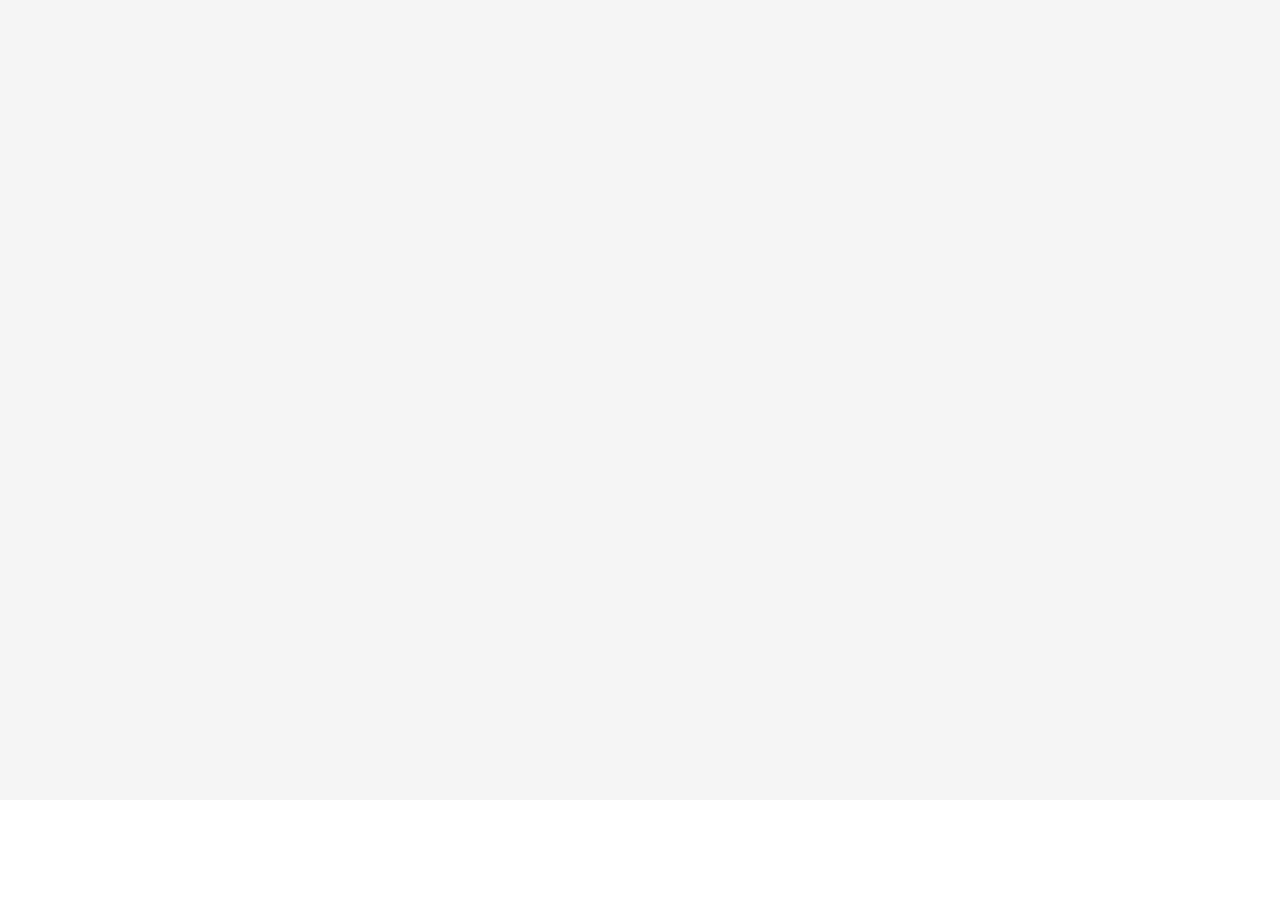
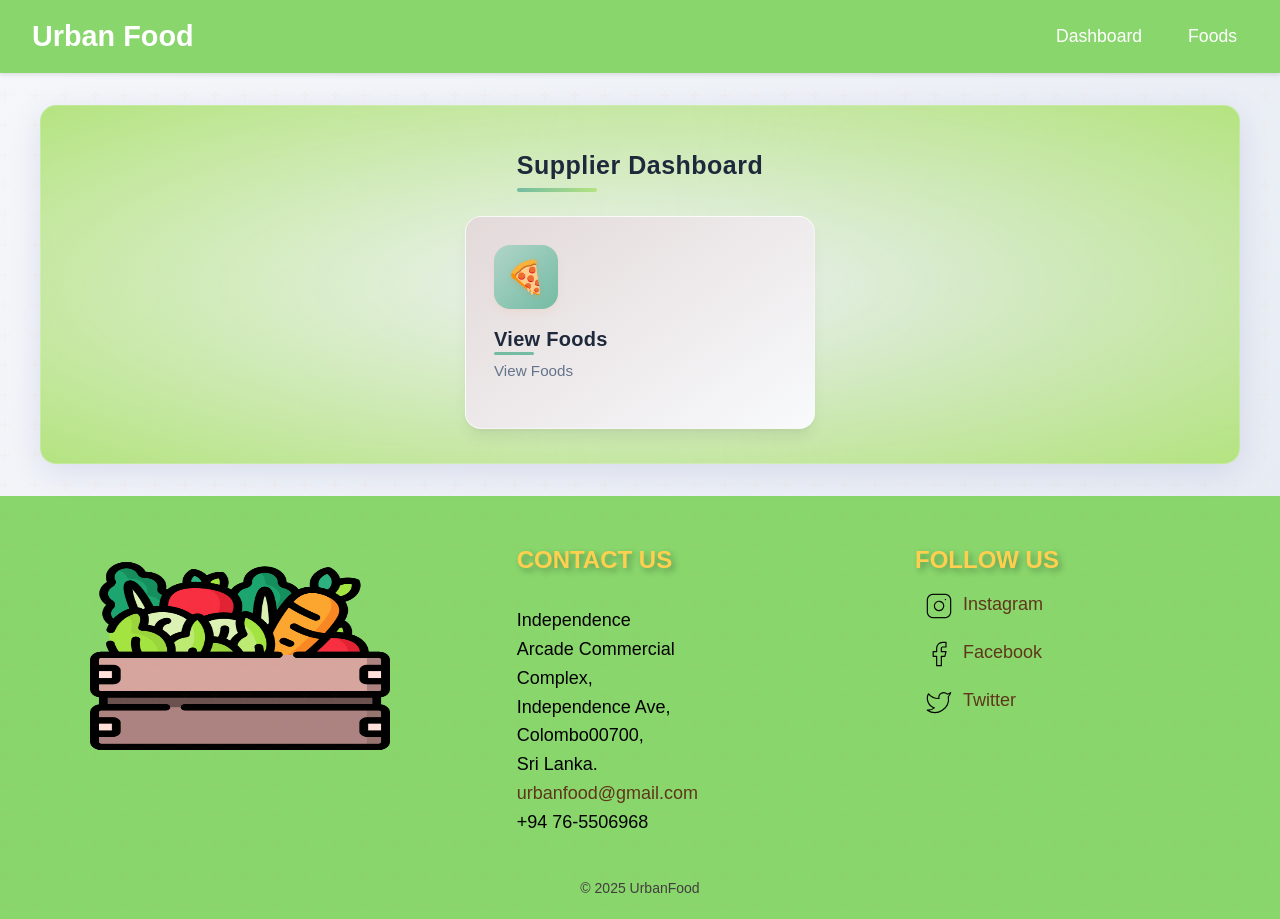
Before and after one commit to uvindusl/DM2-Frontend-repo, a React (Vite) app: page /supplier/dashboard in a window 1280 px wide. Before the commit this address had no page. Before the commit the page ends 800 px from the top, so only its background shows below. Built offline with nearby package versions, Linux system fonts and the light colour scheme.

Commit message:
Add Supplier Dashboard and update routing for supplier login

```diff
--- a/src/App.tsx
+++ b/src/App.tsx
@@ -16,6 +16,7 @@ import EmployeeDashboard from "./pages/EmployeeDashboard";
 import PaymentPage from "./pages/PaymentPage";
 import EmployeeViewOrders from "./pages/EmployeeViewOrders";
 import SupplierLoginPage from "./pages/SupplierLoginPage";
+import SupplierDashboard from "./pages/SupplierDashborad";
 
 function App() {
   return (
@@ -53,6 +54,7 @@ function App() {
             element={<EmployeeViewOrders />}
           />
           <Route path="/supplier" element={<SupplierLoginPage />} />
+          <Route path="/supplier/dashboard" element={<SupplierDashboard />} />
         </Routes>
       </main>
     </div>
--- /dev/null
+++ b/src/components/SupplierNavBar.tsx
@@ -0,0 +1,51 @@
+import "bootstrap/dist/css/bootstrap.min.css";
+import "../css/navBar.css";
+
+function SupplierNavBar() {
+  return (
+    <>
+      <nav className="navbar navbar-expand-lg bg-body-tertiary">
+        <div className="container-fluid">
+          <a className="navbar-brand" href="/">
+            Urban Food
+          </a>
+          <button
+            className="navbar-toggler"
+            type="button"
+            data-bs-toggle="collapse"
+            data-bs-target="#navbarSupportedContent"
+            aria-controls="navbarSupportedContent"
+            aria-expanded="false"
+            aria-label="Toggle navigation"
+          >
+            <span className="navbar-toggler-icon"></span>
+          </button>
+        </div>
+        <div className="collapse navbar-collapse" id="navbarSupportedContent">
+          <ul className="navbar-nav me-auto mb-2 mb-lg-0">
+            <li className="nav-item">
+              <a
+                className="nav-link active"
+                aria-current="page"
+                href="/employee/dashboard"
+              >
+                Dashboard
+              </a>
+            </li>
+            <li className="nav-item">
+              <a
+                className="nav-link active"
+                aria-current="page"
+                href="/employee/view/Foods"
+              >
+                Foods
+              </a>
+            </li>
+          </ul>
+        </div>
+      </nav>
+    </>
+  );
+}
+
+export default SupplierNavBar;
--- /dev/null
+++ b/src/pages/SupplierDashborad.tsx
@@ -0,0 +1,88 @@
+import React, { useState } from "react";
+import Footer from "../components/Footer";
+import "../css/EmployeeDashboard.css";
+import { useNavigate } from "react-router-dom";
+import SupplierNavBar from "../components/SupplierNavBar";
+
+interface DashboardTile {
+  title: string;
+  description: string;
+  icon: string;
+  route: string;
+  routeAdd: string;
+  buttonName: string;
+}
+
+const SupplierDashboard: React.FC = () => {
+  const [searchTerm] = useState("");
+  const navigate = useNavigate();
+
+  const dashboardTiles: DashboardTile[] = [
+    {
+      title: "View Foods",
+      description: "View Foods",
+      icon: "🍕",
+      route: "/employee/view/foods",
+      routeAdd: "",
+      buttonName: " foods",
+    },
+  ];
+
+  const filteredTiles = dashboardTiles.filter(
+    (tile) =>
+      tile.title.toLowerCase().includes(searchTerm.toLowerCase()) ||
+      tile.description.toLowerCase().includes(searchTerm.toLowerCase())
+  );
+
+  const navigateTo = (route: string) => {
+    navigate(route);
+  };
+
+  const navigateToAdd = (routeAdd: string) => {
+    navigate(routeAdd);
+  };
+
+  return (
+    <div className="bg-gray-100 min-h-screen">
+      <SupplierNavBar />
+
+      <main className="container mx-auto p-4">
+        <div className="mb-6">
+          <h2 className="text-xl font-semibold mb-4">Supplier Dashboard</h2>
+        </div>
+
+        <div className="grid grid-cols-1 sm:grid-cols-2 md:grid-cols-3 gap-4">
+          {filteredTiles.map((tile, index) => (
+            <div
+              key={index}
+              className="bg-white rounded-lg shadow-md hover:shadow-lg transition duration-200 cursor-pointer"
+              onClick={() => navigateTo(tile.route)}
+            >
+              <div className="p-6">
+                <div className="text-3xl mb-2">{tile.icon}</div>
+                <h3 className="font-bold text-lg mb-2">{tile.title}</h3>
+                <p className="text-gray-600">{tile.description}</p>
+                {tile.routeAdd && (
+                  <button
+                    className="add-button mt-4"
+                    onClick={(e) => {
+                      e.stopPropagation(); // Prevent parent click event
+                      navigateToAdd(tile.routeAdd);
+                    }}
+                  >
+                    Add{tile.buttonName}
+                  </button>
+                )}
+              </div>
+            </div>
+          ))}
+        </div>
+      </main>
+      <div className="footer3">
+        <Footer />
+      </div>
+    </div>
+  );
+};
+
+export default SupplierDashboard;
--- a/src/pages/SupplierLoginPage.tsx
+++ b/src/pages/SupplierLoginPage.tsx
@@ -30,12 +30,10 @@ function SupplierLoginPage() {
       .get(apiUrl)
       .then((response) => {
         if (response.status === 200) {
-          //HTTP 200 status is scuccessful connect with the server and send data
           const employeeid = response.data;
           setemployee(response.data);
-          navigate("/employee/dashboard");
+          navigate("/supplier/dashboard");
 
-          //stroe the employee id
           sessionStorage.setItem(
             "employeeId",
             employeeid.employeeId.toString()
```
